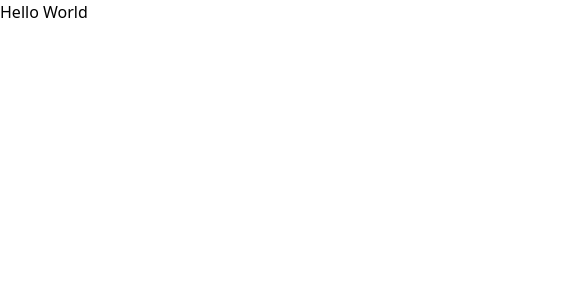
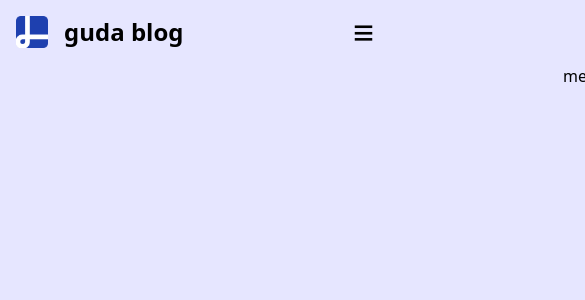
Before and after one commit to Xiao-VoV/WebDev, a React (Vite) app: page / in a window 390 px wide. Shown: the top 300 px of the page, 585 px wide, since content can reach past the window. Built offline with nearby package versions, Linux system fonts and the light colour scheme.

Commit message:
navbar提交

```diff
--- a/src/App.jsx
+++ b/src/App.jsx
@@ -1,6 +1,15 @@
+import Navbar from "./components/Navbar"
+
 const App = () => {
   return (
-    <div className=''>Hello World</div>
+    <div className='px-4 md:px-8 lg:px-16 lx:px-32 2lx:px-64'>
+      {/* NAVBAR */}
+      <Navbar/>
+      {/* BREADCRUMB */}
+      {/* INTRODUCTION */}
+      {/* FEATURED POSTS */}
+      {/* POST LIST */}
+    </div>
   )
 }
 
--- /dev/null
+++ b/src/components/Navbar.jsx
@@ -0,0 +1,29 @@
+import { useState } from 'react'
+
+const Navbar = () =>{
+    const [open , setOpen] = useState(false);
+    return (
+        <div className='w-full h-16 md:h-20 flex items-center justify-between'>
+            {/* LOGO */}
+            <div className="flex items-center gap-4 text-2xl font-bold">
+                <img src="/logo.png" className="w-8 h-8" alt="" />
+                <span>guda blog</span>
+            </div>
+            {/* MOBILE MENU */}
+            <div className="md:hidden">
+                <div className='cursor-pointer text-4xl' onClick={()=>setOpen(!open)}>
+                    {open ? "X":"≡"}
+                </div>
+                {/* MOBILE MENU CONTENT */}
+                <div className={`w-full h-screen flex flex-col items-center absolute top-16  transition-all ease-in-out ${
+                    open ? "-right-0":"-right-[100%]"}`}>
+                    menu
+                </div>
+            </div>
+            {/* DESKTOP MENU */}
+            <div className="hidden md:flex">D</div>
+        </div>
+    )
+}
+
+export default Navbar
--- a/src/index.css
+++ b/src/index.css
@@ -1,3 +1,9 @@
 @tailwind base;
 @tailwind components;
 @tailwind utilities;
+
+body{
+    background-color: #e6e6ff;
+    width:100vw;
+    overflow-x: hidden;
+}
```
Also changed, not shown: 1 other file (tests, documents, lock files or other folders).
